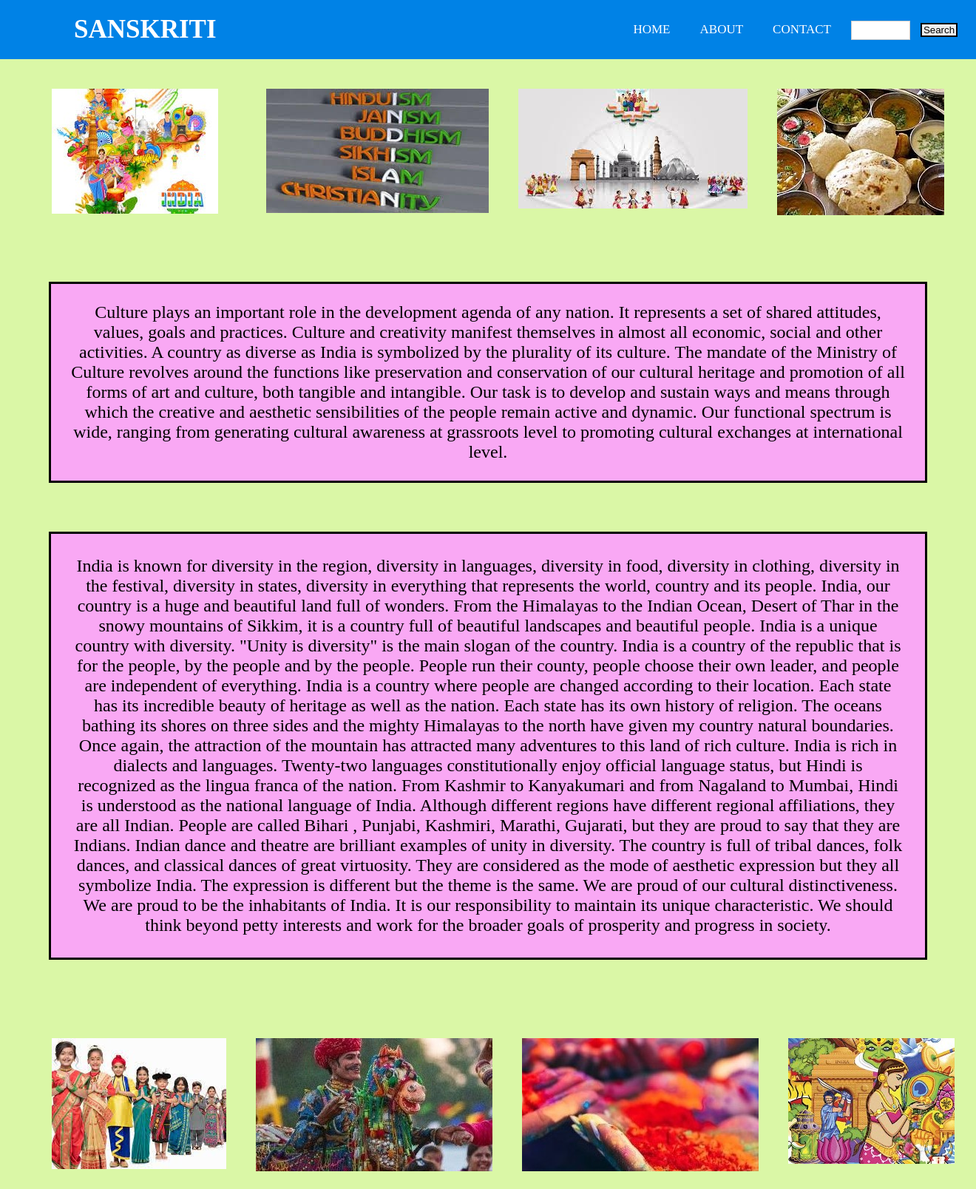
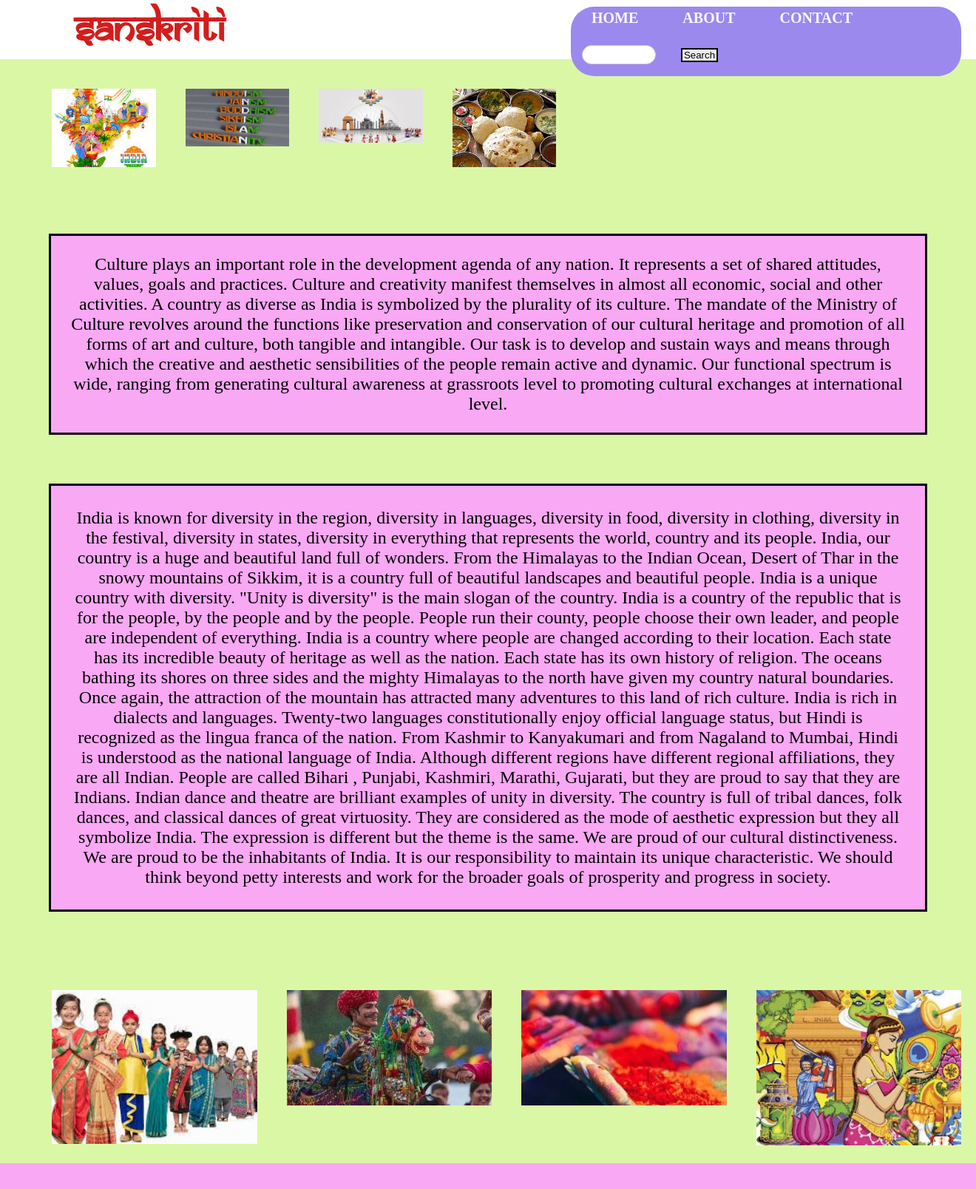
Before and after one commit to ansulrana5/BATCH27-B5-TEAM2, a Flask app: page /About in a window 1320 px wide. Shown: the whole page at 74% size. After the commit the page ends 1573 px from the top, so only its background shows below. Run offline with Flask 2, Linux system fonts and the light colour scheme.

Commit message:
fix so many things

```diff
--- /dev/null
+++ b/static/css/nav.css
@@ -0,0 +1,255 @@
+/* nav bar */
+
+@font-face {
+    font-family: JuneBug;
+    src: url('SAMAN___.TTF');
+}
+
+* {
+    padding: 0;
+    margin: 0;
+    text-decoration: none;
+    list-style: none;
+    box-sizing: border-box;
+}
+
+body {
+    font-family: montserrat;
+}
+
+nav {
+    background: #ffffff;
+    height: 80px;
+    width: 100%;
+}
+
+label.logo {
+    color: rgb(211, 29, 29);
+    font-size: 55px;
+    line-height: 80px;
+    padding: 0 100px;
+    font-weight: bold;
+    font-family: JuneBug;
+}
+
+nav ul {
+    margin-top: 9px;
+    width: 40%;
+    background-color: #9c89ee;
+    float: right;
+    margin-right: 20px;
+    border-radius: 2em;
+}
+
+nav ul li {
+    display: inline-block;
+    line-height: 30px;
+    margin: 0 15px;
+}
+
+nav ul li a {
+    color: rgb(249, 250, 252);
+    font-size: 20px;
+    padding: 7px 13px;
+    border-radius: 3px;
+    font-weight: bold;
+    text-transform: uppercase;
+}
+
+a.active,
+a:hover {
+    background: #1bff95;
+    transition: .5s;
+}
+
+.checkbtn {
+    font-size: 30px;
+    color: white;
+    float: right;
+    line-height: 80px;
+    margin-right: 40px;
+    cursor: pointer;
+    display: none;
+}
+
+#check {
+    display: none;
+}
+
+@media (max-width: 952px) {
+    label.logo {
+        font-size: 30px;
+        padding-left: 50px;
+    }
+    nav ul li a {
+        font-size: 16px;
+    }
+}
+
+@media (max-width: 858px) {
+    .checkbtn {
+        display: block;
+    }
+    ul {
+        position: fixed;
+        width: 100%;
+        height: 100vh;
+        background: #2c3e50;
+        top: 80px;
+        left: -100%;
+        text-align: center;
+        transition: all .5s;
+    }
+    nav ul li {
+        display: block;
+        margin: 50px 0;
+        line-height: 30px;
+    }
+    nav ul li a {
+        font-size: 20px;
+    }
+    a:hover,
+    a.active {
+        background: none;
+        color: #0082e6;
+    }
+    #check:checked~ul {
+        left: 0;
+    }
+}
+
+section {
+    background: url(bg1.jpg) no-repeat;
+    background-size: cover;
+    height: calc(100vh - 80px);
+}
+
+#search {
+    height: 25px;
+    width: 100px;
+    text-align: center;
+    border-style: solid;
+    border-color: balck;
+    border-radius: 2em;
+}
+
+#button {
+    border-style: solid;
+    border-color: black;
+    width: 50px;
+}
+
+button:hover,
+button.active {
+    background: #1b9bff;
+    transition: .5s;
+    cursor: pointer;
+    color: white;
+    float: center;
+    line-height: 25px;
+    width: 80px;
+}
+
+.row {
+    display: flex;
+    margin-left: 50px;
+    justify-content: space-evenly;
+}
+
+.column {
+    padding: 15px;
+}
+
+.paragraph {
+    text-align: center;
+    padding: 25px;
+    width: 90%;
+    font-size: 24px;
+    border: solid;
+    text-align: center;
+    margin: 05%;
+    background-color: #F9A8F4;
+}
+
+.paragraph2 {
+    text-align: center;
+    padding: 30px;
+    width: 90%;
+    font-size: 24px;
+    border: solid;
+    text-align: center;
+    margin: 05%;
+    background-color: #F9A8F4;
+}
+
+
+/* contact us page*/
+
+* {
+    box-sizing: border-box;
+}
+
+
+/* Style inputs */
+
+input[type=text],
+select,
+textarea {
+    width: 100%;
+    padding: 12px;
+    border: 1px solid #ccc;
+    margin-top: 20px;
+    margin-bottom: 16px;
+    resize: vertical;
+}
+
+input[type=submit] {
+    background-color: #04AA6D;
+    color: white;
+    padding: 12px 20px;
+    border: none;
+    cursor: pointer;
+}
+
+input[type=submit]:hover {
+    background-color: #45a049;
+}
+
+
+/* Style the container/contact section */
+
+.container {
+    border-radius: 5px;
+    background-color: #DAF7A6;
+    padding: 30px;
+}
+
+
+/* Create two columns that float next to eachother */
+
+.column {
+    float: left;
+    width: 49%;
+    margin-top: 20px;
+    padding: 20px;
+}
+
+
+/* Clear floats after the columns */
+
+.row:after {
+    content: "";
+    display: table;
+    clear: both;
+}
+
+
+/* Responsive layout - when the screen is less than 600px wide, make the two columns stack on top of each other instead of next to each other */
+
+@media screen and (max-width: 600px) {
+    .column,
+    input[type=submit] {
+        width: 100%;
+        margin-top: 0;
+    }
+}
--- a/static/css/style.css
+++ b/static/css/style.css
@@ -25,7 +25,7 @@ body {
     object-fit: cover;
 }
 
-.mybutton {
+.myb {
     padding: 16px 32px;
     text-align: auto;
     font-family: 'JuneBUg';
@@ -38,11 +38,11 @@ body {
     transition: box-shadow 300ms ease-in-out, color 200 ms ease-in-out;
 }
 
-.mybutton:hover {
+.myb:hover {
     box-shadow: 0 0 70px 40px #1227e4da inset;
 }
 
-.center {
+.ter {
     display: flex;
     justify-content: center;
     align-items: center;
@@ -133,219 +133,3 @@ img {
     text-decoration: underline;
     color: rgb(65, 93, 219);
 }
-
-/* nav bar */
-
-
-*{
-  padding: 0;
-  margin: 0;
-  text-decoration: none;
-  list-style: none;
-  box-sizing: border-box;
-}
-body{
-  font-family: montserrat;
-}
-nav{
-  background: #0082e6;
-  height: 80px;
-  width: 100%;
-}
-label.logo{
-  color: white;
-  font-size: 35px;
-  line-height: 80px;
-  padding: 0 100px;
-  font-weight: bold;
-}
-nav ul{
-  float: right;
-  margin-right: 20px;
-}
-nav ul li{
-  display: inline-block;
-  line-height: 80px;
-  margin: 0 5px;
-}
-nav ul li a{
-  color: white;
-  font-size: 17px;
-  padding: 7px 13px;
-  border-radius: 3px;
-  text-transform: uppercase;
-}
-a.active,a:hover{
-  background: #1b9bff;
-  transition: .5s;
-}
-.checkbtn{
-  font-size: 30px;
-  color: white;
-  float: right;
-  line-height: 80px;
-  margin-right: 40px;
-  cursor: pointer;
-  display: none;
-}
-#check{
-  display: none;
-}
-@media (max-width: 952px){
-  label.logo{
-    font-size: 30px;
-    padding-left: 50px;
-  }
-  nav ul li a{
-    font-size: 16px;
-  }
-}
-@media (max-width: 858px){
-  .checkbtn{
-    display: block;
-  }
-  ul{
-    position: fixed;
-    width: 100%;
-    height: 100vh;
-    background: #2c3e50;
-    top: 80px;
-    left: -100%;
-    text-align: center;
-    transition: all .5s;
-  }
-  nav ul li{
-    display: block;
-    margin: 50px 0;
-    line-height: 30px;
-  }
-  nav ul li a{
-    font-size: 20px;
-  }
-  a:hover,a.active{
-    background: none;
-    color: #0082e6;
-  }
-  #check:checked ~ ul{
-    left: 0;
-  }
-}
-section{
-  background: url(bg1.jpg) no-repeat;
-  background-size: cover;
-  height: calc(100vh - 80px);
-}
-#search{
-height:25px;
-width: 80px;
-text-align:center;
-border-style:solid;
-border-color: balck;
-}
-#button{
-border-style: solid;
-border-color:black;
-width: 50px;
-
-}
-button:hover,button.active{
-  background: #1b9bff;
-  transition: .5s;
-cursor: pointer;
- color: white;
-  float: center;
-  line-height: 25px;
-width:80px;
-}
-
-.row {
-  display: flex;
-margin-left:50px;
-justify-content: space-evenly;
-}
-
-.column {
- padding: 15px;
-}
-.paragraph{
-text-align:center;
-padding: 25px;
-width:90%;
-font-size:24px;
-border:solid;
-text-align:center;
-margin:05%;
-background-color:#F9A8F4;
-}
-
-.paragraph2{
-text-align:center;
-padding:30px;
-width:90%;
-font-size:24px;
-border:solid;
-text-align:center;
-margin:05%;
-background-color:#F9A8F4;
-}
-
-
-
-/* contact us page*/
-
-
-* {
-  box-sizing: border-box;
-}
-
-/* Style inputs */
-input[type=text], select, textarea {
-  width: 100%;
-  padding: 12px;
-  border: 1px solid #ccc;
-  margin-top: 20px;
-  margin-bottom: 16px;
-  resize: vertical;
-}
-
-input[type=submit] {
-  background-color: #04AA6D;
-  color: white;
-  padding: 12px 20px;
-  border: none;
-  cursor: pointer;
-}
-
-input[type=submit]:hover {
-  background-color: #45a049;
-}
-
-/* Style the container/contact section */
-.container {
-  border-radius: 5px;
-  background-color:#DAF7A6;
-  padding: 30px;
-}
-
-/* Create two columns that float next to eachother */
-.column {
-  float: left;
-  width: 49%;
-  margin-top: 20px;
-  padding: 20px;
-}
-
-/* Clear floats after the columns */
-.row:after {
-  content: "";
-  display: table;
-  clear: both;
-}
-
-/* Responsive layout - when the screen is less than 600px wide, make the two columns stack on top of each other instead of next to each other */
-@media screen and (max-width: 600px) {
-  .column, input[type=submit] {
-    width: 100%;
-    margin-top: 0;
-  }
-}
--- a/templates/about.html
+++ b/templates/about.html
@@ -1,34 +1,36 @@
 <!DOCTYPE html>
 <html lang="en" dir="ltr">
+
 <head>
     <meta charset="utf-8">
     <title>Python navbar</title>
     <meta name="viewport" content="width=device-width, initial-scale=1.0">
-    <link rel="stylesheet" href="../static/css/style.css">
+    <link rel="stylesheet" href="../static/css/nav.css">
 </head>
+
 <body style=background-color:#DAF7A6;>
     <nav>
         <label class="logo">SANSKRITI</label>
         <ul>
-        <li><a href="{{url_for("Map")}}">Home</a></li>
-        <li><a href="{{url_for("About")}}">About</a></li>
-        <li><a href="{{url_for("Contact")}}">Contact</a></li>
+            <li><a href="{{url_for('Map')}}">Home</a></li>
+            <li><a href="{{url_for('About')}}">About</a></li>
+            <li><a href="{{url_for('Contact')}}">Contact</a></li>
             <li><input type="text" id="search"></li>
             <li><button type="Submit" id="button">Search</li>
    </ul>
     </nav>
 <div class="row">
   <div class="column">
-    <img src="../static/images/01.jfif" alt="Snow" style="width:100% height:50px">
+    <img src="../static/images/01.jfif" alt="Snow" style="width:100%;">
   </div>
   <div class="column">
-    <img src="../static/images/04.jfif" alt="Forest" style="width:100% height:50px">
+    <img src="../static/images/04.jfif" alt="Forest" style="width:100%;">
   </div>
   <div class="column">
-    <img src="../static/images/02.jfif " alt="Mountains" style="width:100% height:50px">
+    <img src="../static/images/02.jfif " alt="Mountains" style="width:100%;">
   </div>
 <div class="column">
-    <img src="../static/images/03.jpg " alt="Mountains" style="width:100% height:50px">
+    <img src="../static/images/03.jpg " alt="Mountains" style="width:100%;">
   </div>
 </div>
 <div class="paragraph">
@@ -72,16 +74,16 @@ We should think beyond petty interests and work for the broader goals of prosper
 </div>
 <div class="row">
   <div class="column">
-    <img src="../static/images/06.jfif" alt="Snow" style="width:100% height:50px">
+    <img src="../static/images/06.jfif" alt="Snow" style="width:100%;">
   </div>
   <div class="column">
-    <img src="../static/images/05.jpg" alt="Forest" style="width:100% height:50px">
+    <img src="../static/images/05.jpg" alt="Forest" style="width:100%;">
   </div>
   <div class="column">
-    <img src="../static/images/08.jpg " alt="Mountains" style="width:100% height:50px">
+    <img src="../static/images/08.jpg " alt="Mountains" style="width:100%;">
   </div>
 <div class="column">
-    <img src="../static/images/07.jpg " alt="Mountains" style="width:100% height:50px">
+    <img src="../static/images/07.jpg " alt="Mountains" style="width:100%;">
   </div>
 </div>
   </body>
--- a/templates/index.html
+++ b/templates/index.html
@@ -75,9 +75,9 @@
 
 
 
-    <div class='center'>
-        <a href="{{url_for("Map")}}" style="text-decoration: none;">
-            <button type="button" class="mybutton">
+    <div class='ter'>
+        <a href="{{ url_for('Map')}}" style="text-decoration: none;">
+            <button type="button" class="myb">
       LET EXPLORE!
         </button></a>
     </div>
```
Also changed, not shown: templates/contact.html (+6 -4 lines), templates/map.html (+7 -5 lines). Lines whose indentation alone changed are shown as unchanged.
